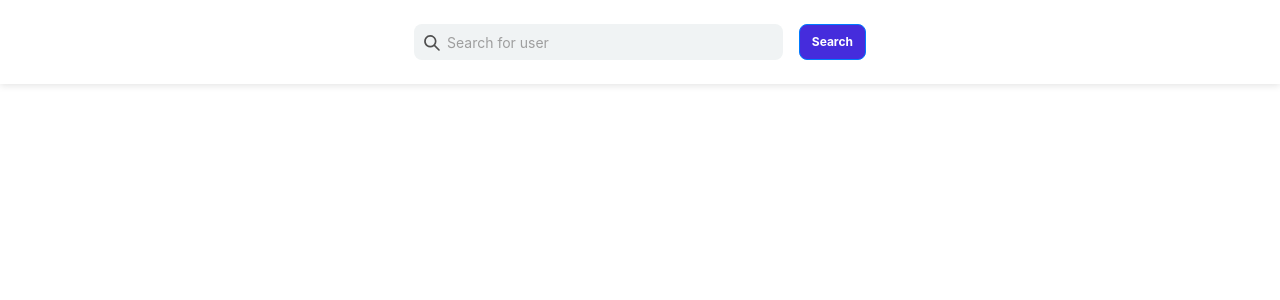
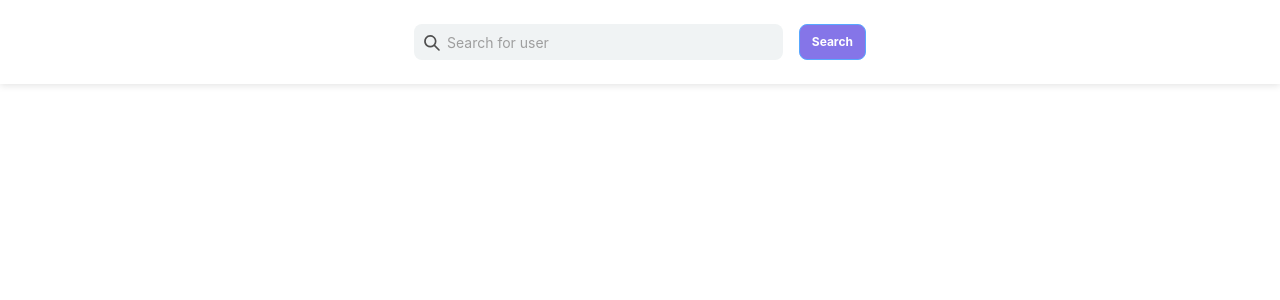
Before and after one commit to ENT108/github-scraper, a React (Create React App) app: page / in a window 1280 px wide. Shown: the top 300 px of the page. Built offline with nearby package versions, Linux system fonts and the light colour scheme.

Commit message:
disabling btn on empty input

```diff
--- a/src/components/Search/Search.tsx
+++ b/src/components/Search/Search.tsx
@@ -10,9 +10,10 @@ import Row from 'react-bootstrap/Row'
 export const Search: FC = () => {
   const { getUserData } = useContext<UserContextProps>(UserContext)
   const [userName, setUserName] = useState<string>('')
+  const btnDisabled: boolean = !userName.length
 
   const handleChange = (e: React.ChangeEvent<any>) => {
-    setUserName(e.target.value)
+    setUserName(e.target.value.replace(/ /g, ''))
   }
 
   const handleSubmitClick = (e: React.MouseEvent<HTMLButtonElement>) => {
@@ -28,7 +29,7 @@ export const Search: FC = () => {
             <Form>
               <img className="loupe" src={loupe} alt="search-loupe" />
               <Form.Control type="name" placeholder="Search for user" onChange={handleChange} />
-              <Button variant="primary" type="submit" onClick={handleSubmitClick}>
+              <Button variant="primary" type="submit" onClick={handleSubmitClick} disabled={btnDisabled} >
                 Search
               </Button>
             </Form>
```
